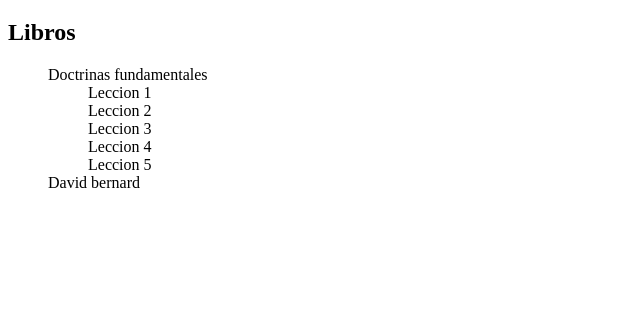
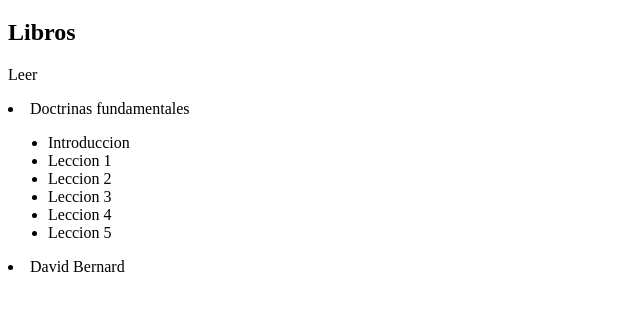
Before and after one commit to asesorsordos/Doctrinas, a plain HTML site: page Index.html in a window 1280 px wide. Shown: the part 61-372 px from the top of the page, without its empty margins (0-640 px from the left). Drawn offline with Linux system fonts and the light colour scheme.

Commit message:
añadi leccion

```diff
--- a/Index.html
+++ b/Index.html
@@ -8,21 +8,22 @@
 <body>
     <h1>Doctrinas Biblicas</h1>
     <h2>Libros</h2>
-    <ul>
-        Doctrinas fundamentales
+<p>Leer</p>
+      <li>Doctrinas fundamentales</a></li>
 <section>
-        <div>
-        <ol>
-            Leccion 1 <br>
-            Leccion 2 <br>
-            Leccion 3 <br>
-            Leccion 4 <br>
-            Leccion 5
-        </ol>
-        David bernard
 
-    </ul>
-</div>
-</section>
+            <ul>
+                <li>Introduccion</li>
+                <li>Leccion 1</li>
+                <li>Leccion 2</li>
+                <li>Leccion 3</li>
+                <li>Leccion 4</li>
+                <li>Leccion 5</li>
+                            </ul>
+                            <li>David Bernard</li>
+
+         </section>
+
+
 </body>
 </html>
```
